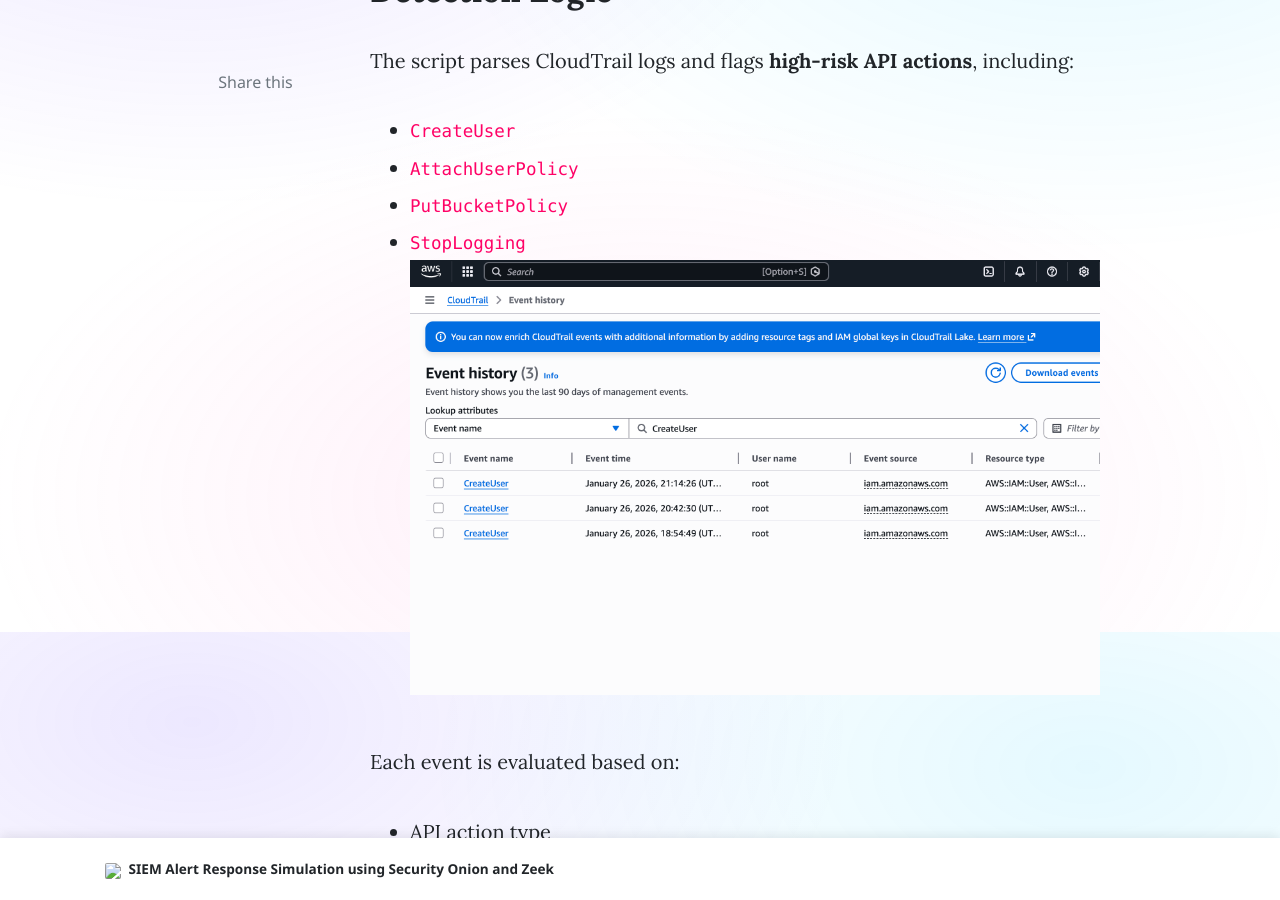
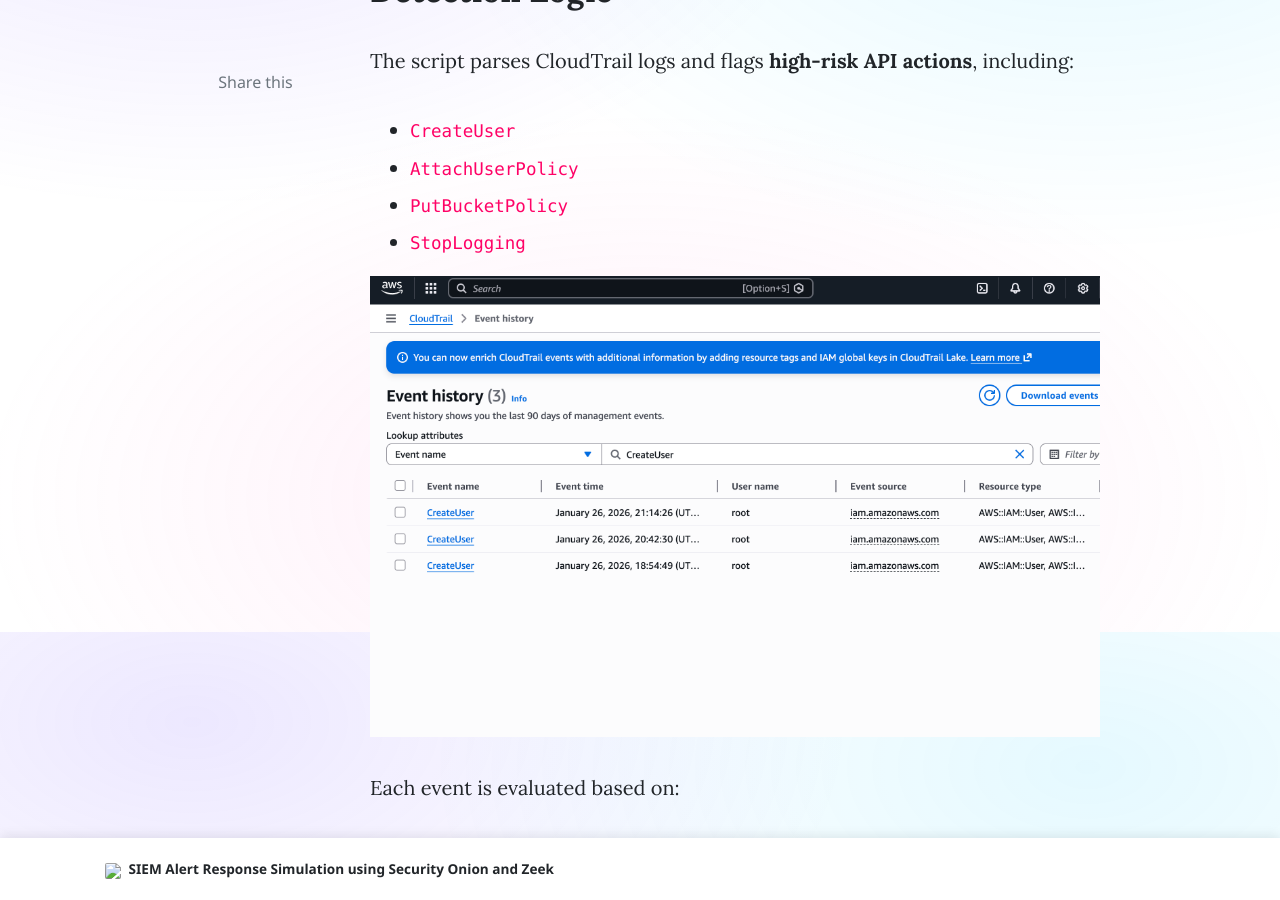
Before and after one commit to SinghPallavi819/singhpallavi819.github.io, a Jekyll site: the page built from _posts/2026-01-15-cloudtrail-threat-detection-aws-python.md, in a window 1280 px wide and 900 px high, scrolled down 1168 px. Built offline with Jekyll 4.4.1, drawn with Linux system fonts in a browser that asks for light colours; nearby versions of some CDN libraries; comment, search, counter and statistics services are not loaded.

Commit message:
Update 2026-01-15-cloudtrail-threat-detection-aws-python.md

```diff
--- a/_posts/2026-01-15-cloudtrail-threat-detection-aws-python.md
+++ b/_posts/2026-01-15-cloudtrail-threat-detection-aws-python.md
@@ -26,8 +26,8 @@ The script parses CloudTrail logs and flags **high-risk API actions**, including
 - `AttachUserPolicy`
 - `PutBucketPolicy`
 - `StopLogging`
-  ![CloudTrail CreateUser Event](/assets/images/cloudtrail-createuser.png)
 
+![CloudTrail CreateUser Event](/assets/images/cloudtrail-createuser.png)
 Each event is evaluated based on:
 - API action type
 - Read-only vs write operation
```
